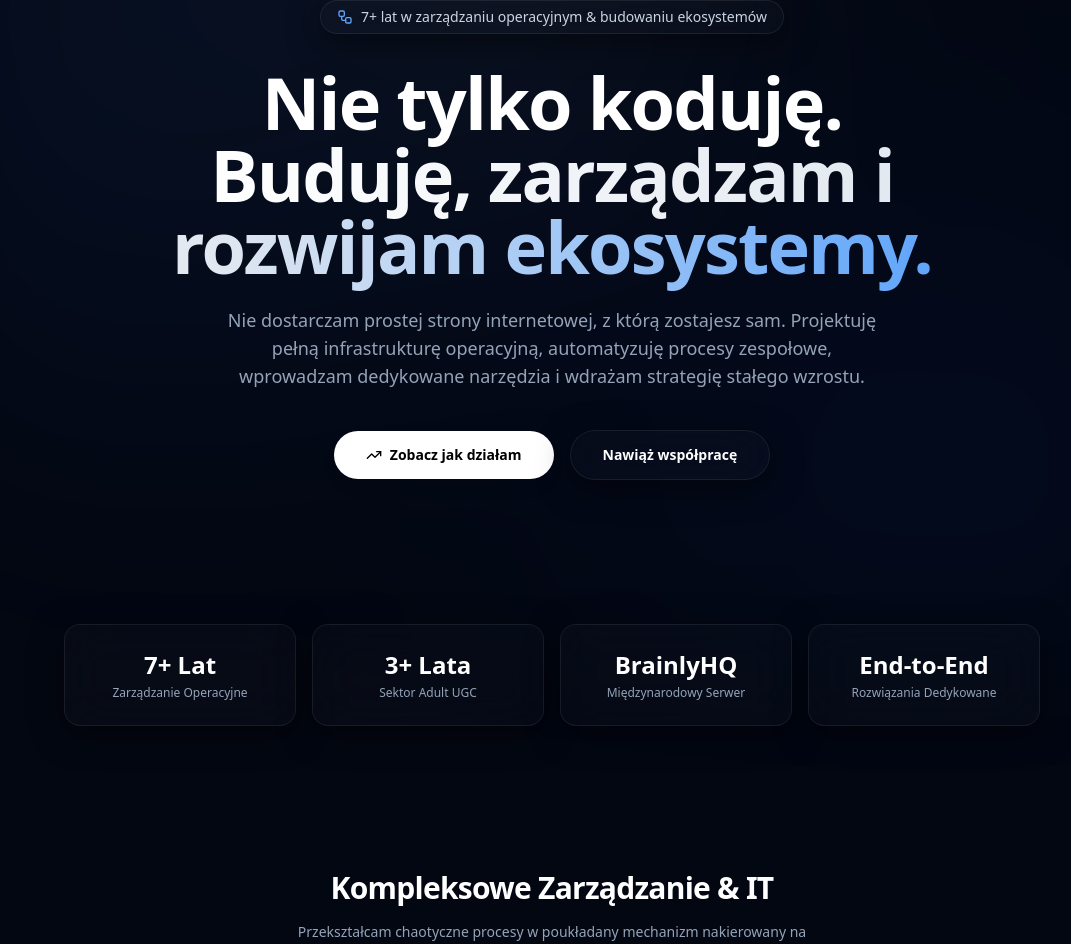
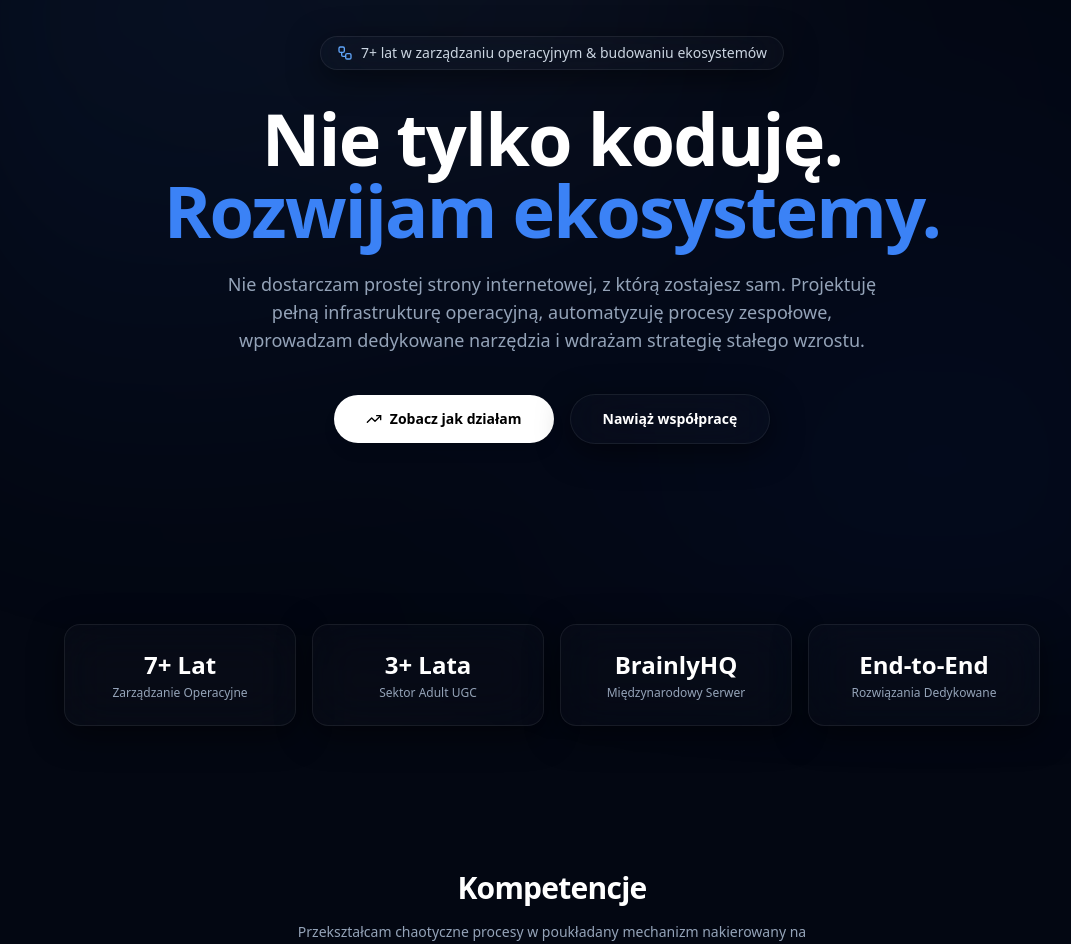
Before and after one commit to Ksperix/ksperix.dev, a Next.js app: page / in a window 1280 px wide. Shown: the part 160-1104 px from the top of the page, without its empty margins (88-1159 px from the left). Built offline with nearby package versions, Linux system fonts and the light colour scheme.

Commit message:
Update page.js

```diff
--- a/src/app/page.js
+++ b/src/app/page.js
@@ -96,15 +96,11 @@ export default function Home() {
 
       {/* 2. HERO SECTION */}
       <section id="hero" className="pt-40 pb-20 px-6 max-w-5xl mx-auto text-center flex flex-col items-center justify-center min-h-[90vh]">
-        <motion.div
-          initial={{ opacity: 0, y: 20 }}
-          animate={{ opacity: 1, y: 0 }}
-          transition={{ duration: 0.6 }}
-          className="inline-flex items-center gap-2 px-4 py-1.5 rounded-full glass-card text-xs md:text-sm font-medium text-slate-300 border border-white/10 mb-8"
-        >
+        {/* STATYCZNY BADGE - BEZ ANIMACJI WEJŚCIA */}
+        <div className="inline-flex items-center gap-2 px-4 py-1.5 rounded-full glass-card text-xs md:text-sm font-medium text-slate-300 border border-white/10 mb-8">
           <Workflow className="w-4 h-4 text-blue-400" />
           <span>7+ lat w zarządzaniu operacyjnym & budowaniu ekosystemów</span>
-        </motion.div>
+        </div>
 
         <motion.h1
           initial={{ opacity: 0, y: 20 }}
@@ -113,8 +109,8 @@ export default function Home() {
           className="text-4xl sm:text-6xl md:text-7xl font-extrabold tracking-tight leading-tight mb-6 text-white"
         >
           Nie tylko koduję. <br />
-          <span className="bg-gradient-to-r from-white via-slate-200 to-blue-400 bg-clip-text text-transparent">
-            Buduję, zarządzam i rozwijam ekosystemy.
+          <span className="text-blue-500">
+            Rozwijam ekosystemy.
           </span>
         </motion.h1>
 
@@ -175,7 +171,7 @@ export default function Home() {
       {/* 4. SERVICES */}
       <section id="services" className="py-20 px-6 max-w-5xl mx-auto">
         <div className="text-center mb-16">
-          <h2 className="text-3xl font-extrabold mb-4 text-white tracking-tight">Kompleksowe Zarządzanie & IT</h2>
+          <h2 className="text-3xl font-extrabold mb-4 text-white tracking-tight">Kompetencje</h2>
           <p className="text-slate-400 max-w-xl mx-auto text-sm">Przekształcam chaotyczne procesy w poukładany mechanizm nakierowany na skalowanie.</p>
         </div>
 
@@ -294,7 +290,7 @@ export default function Home() {
           </h2>
 
           <p className="text-slate-300 text-base leading-relaxed mb-8 max-w-3xl">
-            Posiadam 3-letnie Doświadczenie w sektorze **Adult UGC**. VANTRX to autorski ekosystem stworzony do organizacji procesów, ochrony zasobów cyfrowych oraz automatyzacji codziennej obsługi administracyjnej twórców i agencji.
+            Posiadam 3-letnie doświadczenie w sektorze **Adult UGC**. VANTRX to autorski ekosystem stworzony do organizacji procesów, ochrony zasobów cyfrowych oraz automatyzacji codziennej obsługi administracyjnej twórców i agencji.
           </p>
 
           <div className="grid sm:grid-cols-3 gap-4">
```
